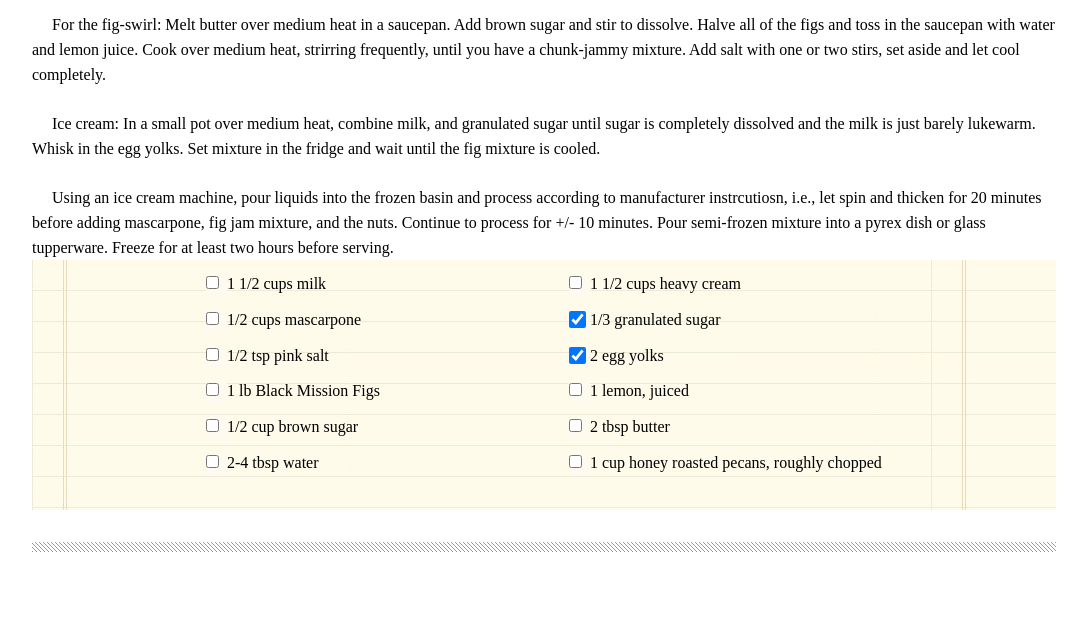
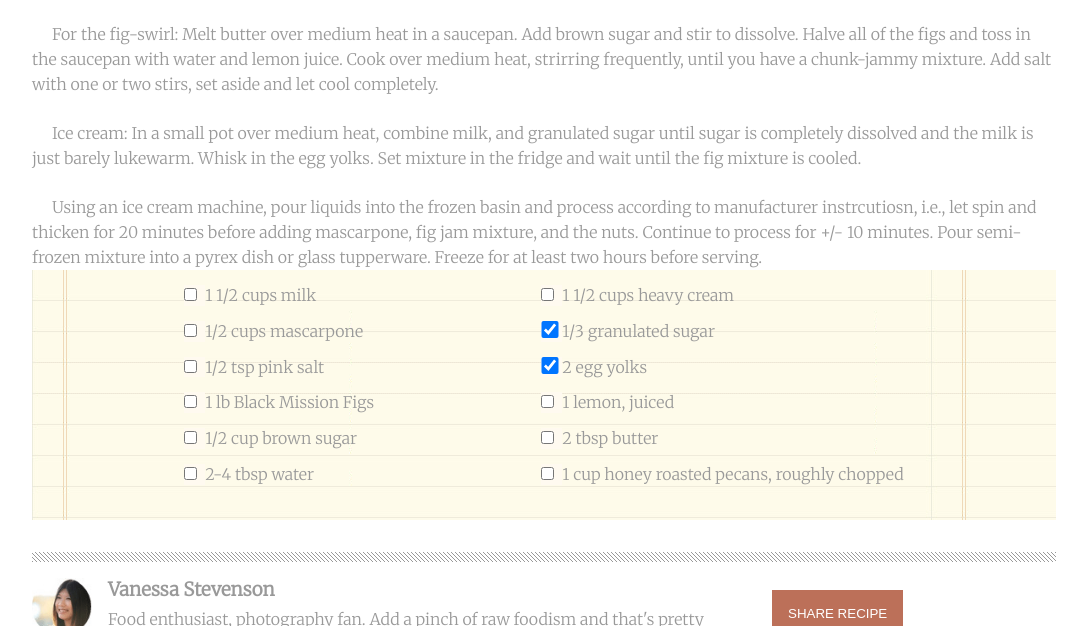
Before and after one commit to David-Del1/chocolate-pizza-april2021, a plain HTML site: page index.html in a window 1280 px wide. Shown: the part 976-1602 px from the top of the page, without its empty margins (96-1183 px from the left). Drawn offline with Linux system fonts and the light colour scheme; a web font is replaced by a local one.

Commit message:
Added fonts and font color

```diff
--- a/index.html
+++ b/index.html
@@ -9,6 +9,9 @@
     <link rel="stylesheet" href="styles/reset.css">
     <link rel="stylesheet" href="styles/style.css">
     <link rel="stylesheet" href="styles/home.css">
+    <!-- Google fonts link -->
+    <link href="https://fonts.googleapis.com/css2?family=Markazi+Text:wght@600&family=Merriweather:wght@300&family=Ubuntu&family=Yellowtail&display=swap" rel="stylesheet">
+
     <title>Document</title>
 </head>
 
@@ -144,18 +147,21 @@
                     </ul>
                 </div>
             </container>
-            <div class="hr"></div>
+            <div class="hr-2"></div>
             <footer>
-                <div class="about-image">
+                <div class="footer-top">
+                    <div class="about-image">
                     <img src="assets/van-pic.png">
                 </div>
                 <div class="about-text">
                     <h3>Vanessa Stevenson</h3>
-                    <p>Lorem ipsum dolor sit amet, consectetur adipisicing elit. Eum maxime nobis accusantium nam deserunt! Nihil?</p>
+                    <p>Food enthusiast, photography fan. Add a pinch of raw foodism and that's pretty much who I am.</p>
                 </div>
                 <div class="share-recipe">
                     <button>SHARE RECIPE</button>
                 </div>
+                </div>
+
                 <hr>
                 <img src="assets/logo.png">
                 <hr>
--- a/styles/style.css
+++ b/styles/style.css
@@ -3,6 +3,12 @@
     padding: 0;
     box-sizing: 0;
 }
+
+/*
+font-family: 'Markazi Text', serif;
+font-family: 'Merriweather', serif;
+font-family: 'Ubuntu', sans-serif;
+font-family: 'Yellowtail', cursive; */
 
 img {
     max-width: 100%;
@@ -13,6 +19,8 @@ body {
     display: flex;
     align-items: center;
     justify-content: center;
+    font-family: 'Merriweather', serif;
+    color: #999999;
 }
 
 /* Header CSS */
@@ -123,17 +131,53 @@ ul{
     list-style: none;
 }
 
+.hr-2 {
+    height: 10px;
+    margin: 2rem 0 1rem 0;
+    background-image: url('../assets/hr-img.png');
+}
+
 
 /* Footer CSS */
 
 footer {
     display: flex;
-
+    flex-direction: column;
 
 }
 
 footer img {
-    max-width: 100%;
+    width: 60px;
+}
+
+.footer-top {
+    display: flex;
+
+}
+
+.about-text {
+
+    width: 600px;
+    margin-left: 1rem;
+}
+
+.share-recipe {
+
+    display: flex;
+    align-items: center;
+    margin-left: 4rem;
+}
+
+.share-recipe button {
+    padding: 1rem;
+    border-radius: 0;
+    border: none;
+    background-color: #bc7059;
+    color: #fff;
+}
+
+.about-text h3 {
+    margin-bottom: 0.5rem;
 }
 li{
     display: flex;
```
